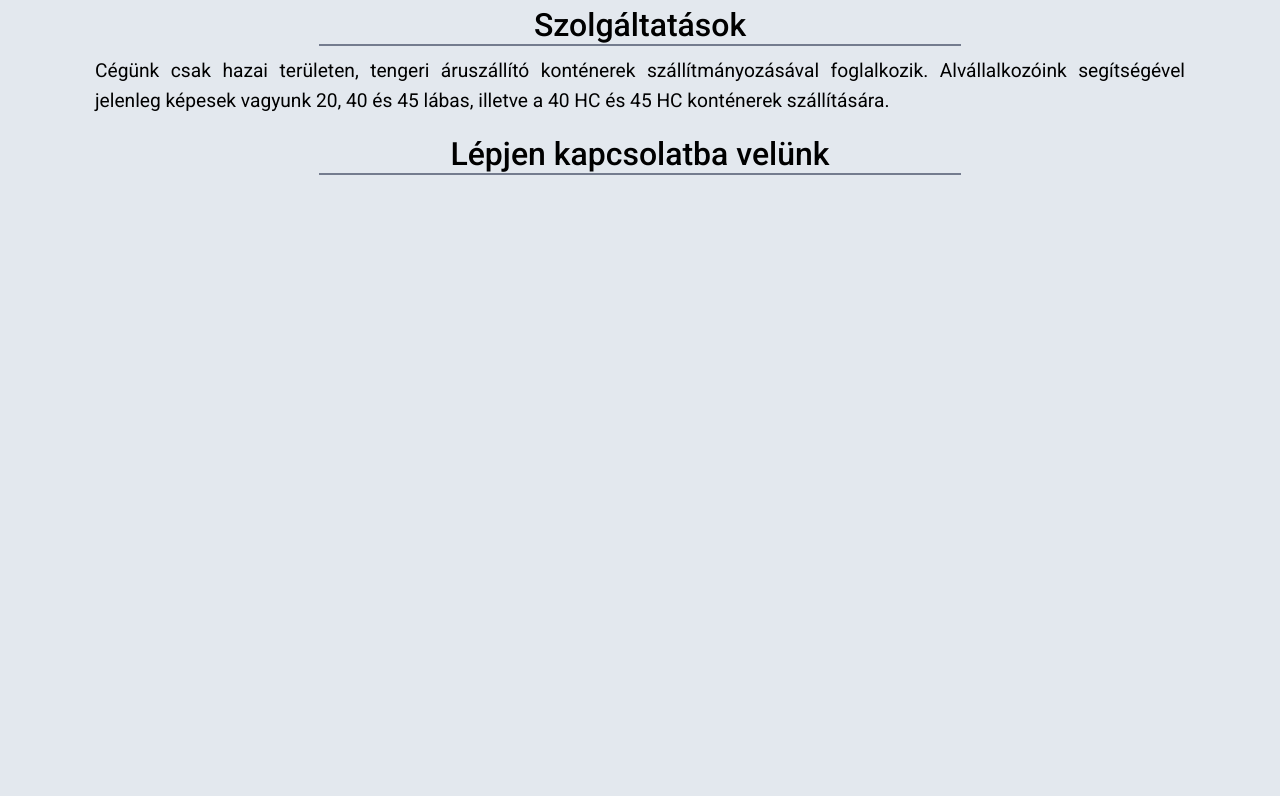
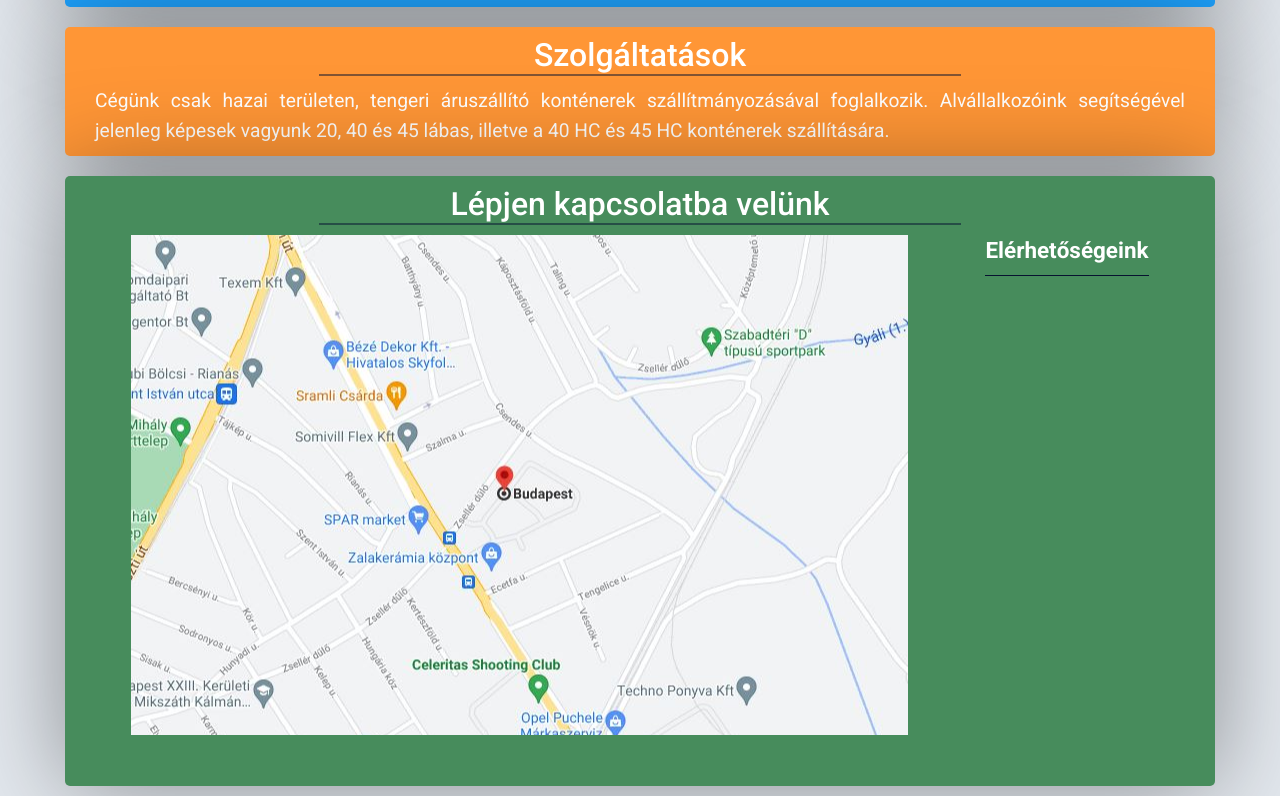
Before and after one commit to kelecsenyi/JsProjects, a plain HTML site: page Projekt1/index.html in a window 1280 px wide. Shown: the part 802-1598 px from the top of the page. Before the commit the page ends 997 px from the top, so only its background shows below. Drawn offline with nearby package versions, Linux system fonts and the light colour scheme.

Commit message:
sections

```diff
--- a/Projekt1/index.html
+++ b/Projekt1/index.html
@@ -34,6 +34,7 @@
         </div>
       </section>
 
+     <div class="parts">
       <section id="us">
         <div class="title"><h2>Rólunk</h2></div>
         <div class="wrapper">
@@ -51,8 +52,14 @@
       <section id="contact">
         <div class="title"><h2>Lépjen kapcsolatba velünk</h2></div>
         <div class="wrapper">
+          <a href="https://www.google.hu/maps/dir//47.3905794,19.121004/@47.3901898,19.1211838,19z/data=!4m2!4m1!3e0?hl=hu&authuser=0" target="_blank"></a>
+          <div class="details">
+            <h3>Elérhetőségeink</h3>
+
+          </div>
         </div>
       </section>
+     </div>
     </div>
 
 
--- a/Projekt1/style.css
+++ b/Projekt1/style.css
@@ -201,13 +201,12 @@ nav{
     justify-content: center;
     align-items: center;
     text-align: center;
-    color:black;
+    color:white;
 }
 
 .title h2{
     font-size: 2rem;
     font-weight: 500;
-
 }
 
 .title::after{
@@ -227,4 +226,56 @@ nav{
     font-size: 1.2rem;
     text-align: justify;
     line-height: 30px;
+    color: white;
 }
+
+.main .parts section{
+    margin: 10px 0;
+    box-shadow: 0 0 100px rgba(0, 0, 0, .4);
+    transition: transform .4s;
+    border-radius: 5px;
+}
+
+.main .parts section:nth-child(1){
+    background: #1EA0FB;
+}
+
+.main .parts section:nth-child(2){
+    background: #FF9636;
+}
+
+.main .parts section:nth-child(3){
+    background: #478C5C;
+}
+
+.main .parts section:hover{
+    transform: scale(1.1,1.1);
+    transition: transform .4s;
+}
+
+.parts{
+   max-width: 1150px;
+    display: flex;
+    justify-content: center;
+    flex-flow: column wrap;
+    margin: 0 auto;
+}
+
+.parts #contact .wrapper{
+    display: flex;
+    flex-flow: row wrap;
+    justify-content: space-evenly;
+    align-items: flex-start;
+}
+
+.parts #contact .wrapper a {
+    height: 500px;
+    background: url("pics/location.JPG") no-repeat left center;
+    display: block;
+    width: 75%;
+}
+
+.parts #contact .wrapper .details h3{
+    border-bottom: 1px solid var(--nav);
+    padding-bottom: 10px;
+}
```
Also changed, not shown: Projekt1/pics/location.JPG (added).
